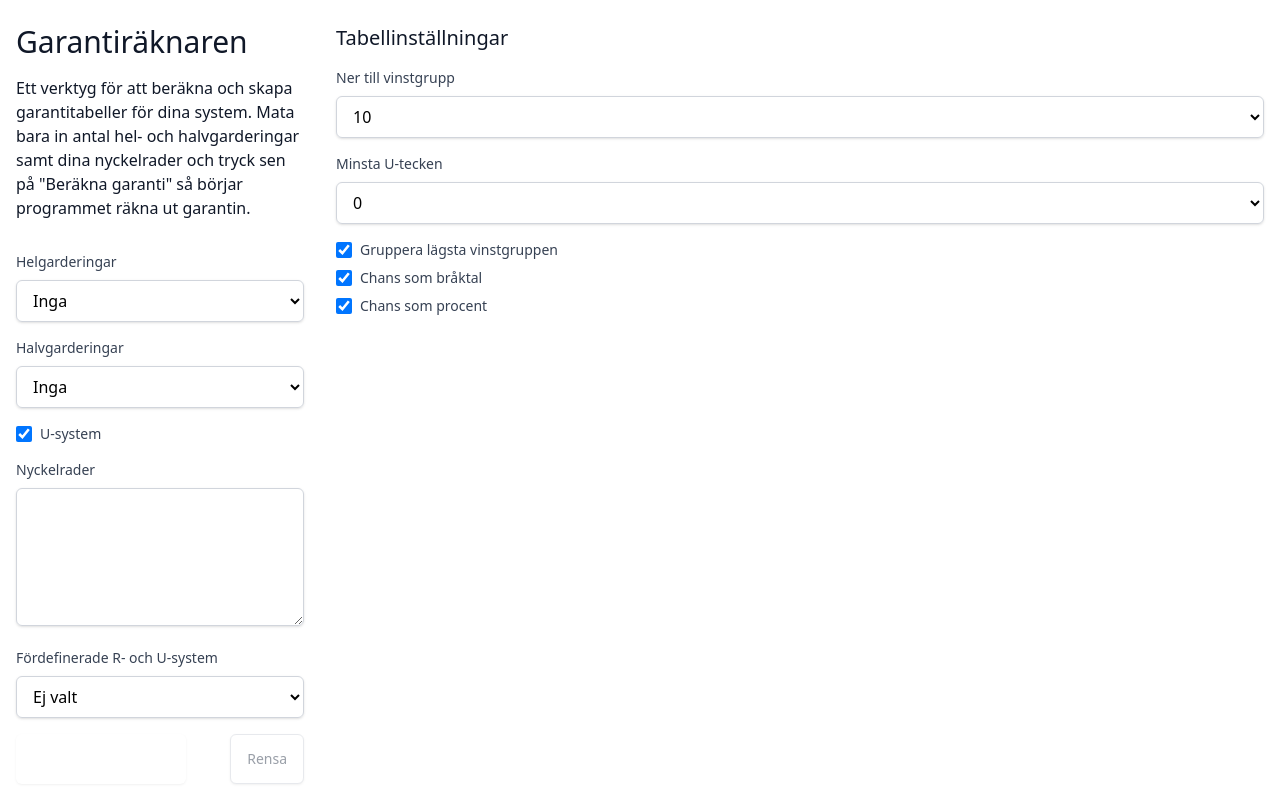
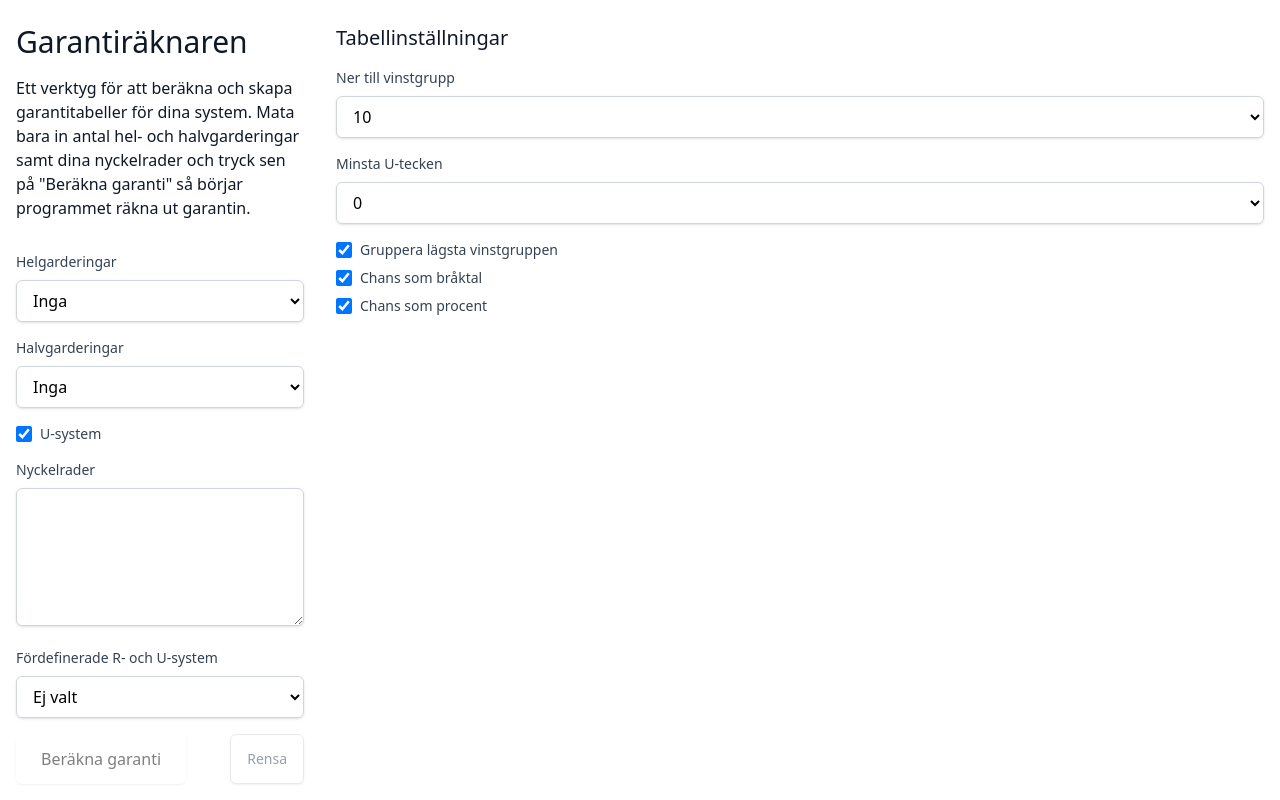
Before and after one commit to Antignote/garanti, a React (Vite) app: page / in a window 1280 px wide. Built offline with nearby package versions, Linux system fonts and the light colour scheme.

Commit message:
chore: change font color

```diff
--- a/src/system-form.tsx
+++ b/src/system-form.tsx
@@ -192,7 +192,7 @@ export const SystemForm = () => {
 				<button
 					disabled={disableSubmit}
 					type="submit"
-					className="inline-flex items-center px-6 py-3 border border-transparent text-base font-medium rounded-md shadow-sm text-white bg-primary-600 hover:bg-primary-700 focus:outline-none focus:ring-2 focus:ring-offset-2 focus:ring-primary-500 disabled:opacity-50 disabled:cursor-not-allowed"
+					className="inline-flex items-center px-6 py-3 border border-transparent text-base font-medium rounded-md shadow-sm bg-primary-600 hover:bg-primary-700 focus:outline-none focus:ring-2 focus:ring-offset-2 focus:ring-primary-500 disabled:opacity-50 disabled:cursor-not-allowed"
 				>
 					Beräkna garanti
 				</button>
```
